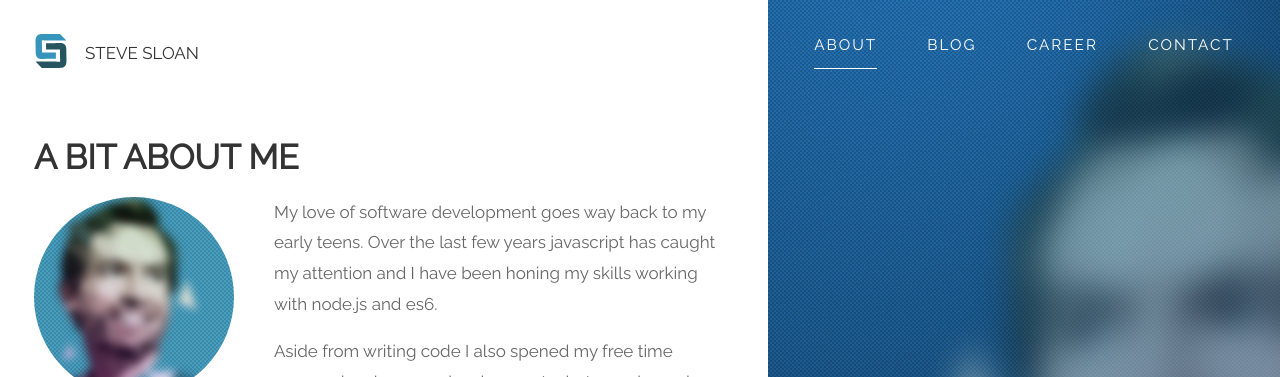
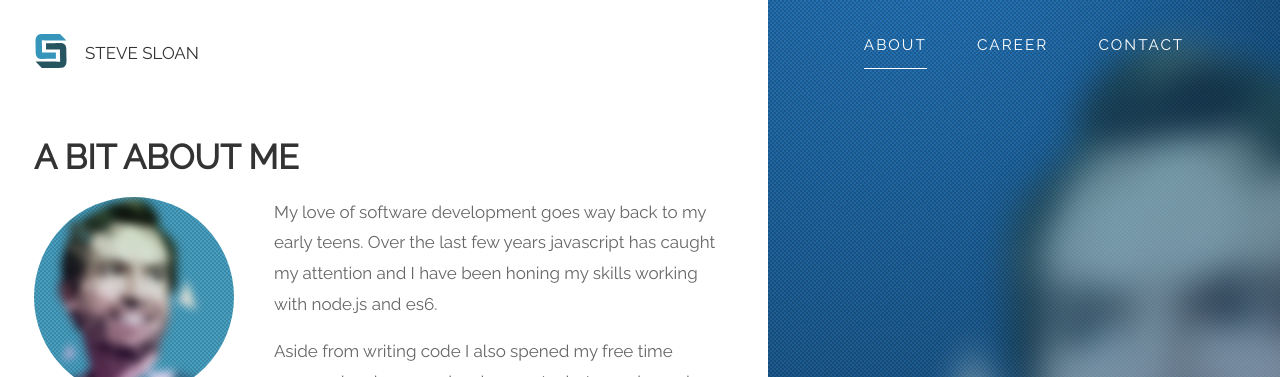
Before and after one commit to stevesloan/personal-site, a Jekyll site: the page built from src/index.html, in a window 1280 px wide, cut to the strip 0-377 px from the top of the page. Built offline with Jekyll 4.4.1, drawn with Linux system fonts in a browser that asks for light colours; Markdown is read by kramdown in place of the engine named in the settings.

Commit message:
commented out blog until i have content for it

```diff
--- a/src/_includes/sidebar.html
+++ b/src/_includes/sidebar.html
@@ -3,7 +3,7 @@
 
 <nav class="sidebar__nav">
   <a class="sidebar__nav-item{% if page.title == "About" %} sidebar__nav--active{% endif %}" href="/">About</a>
-  <a class="sidebar__nav-item{% if page.title == "Blog" %} sidebar__nav--active{% endif %}" href="/blog.html">Blog</a>
+  <!-- <a class="sidebar__nav-item{% if page.title == "Blog" %} sidebar__nav--active{% endif %}" href="/blog.html">Blog</a> -->
   <a class="sidebar__nav-item{% if page.title == "Career" %} sidebar__nav--active{% endif %}" href="/career.html">Career</a>
 
   <a class="sidebar__nav-item{% if page.title == "Contact" %} sidebar__nav--active{% endif %}" href="/contact.html">Contact</a>
```
Also changed, not shown: src/career.md (+1 -0 lines).
